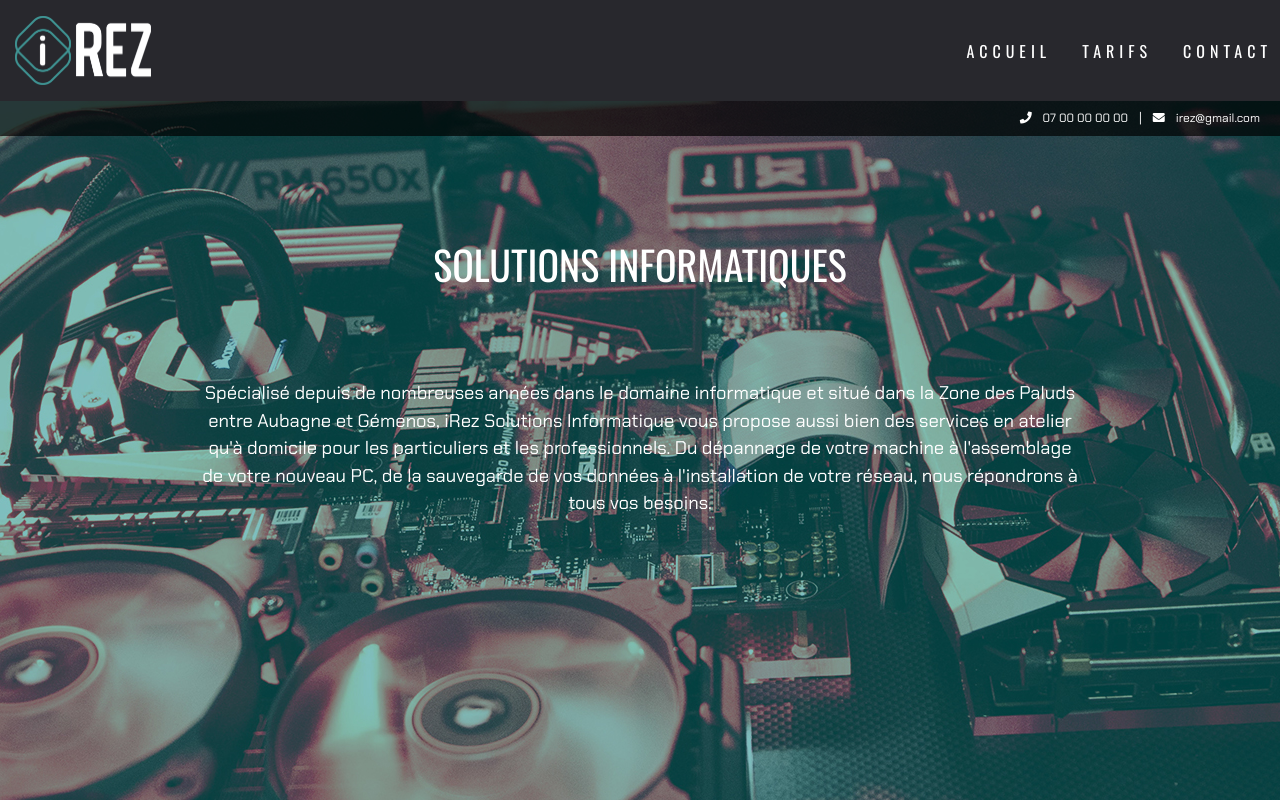
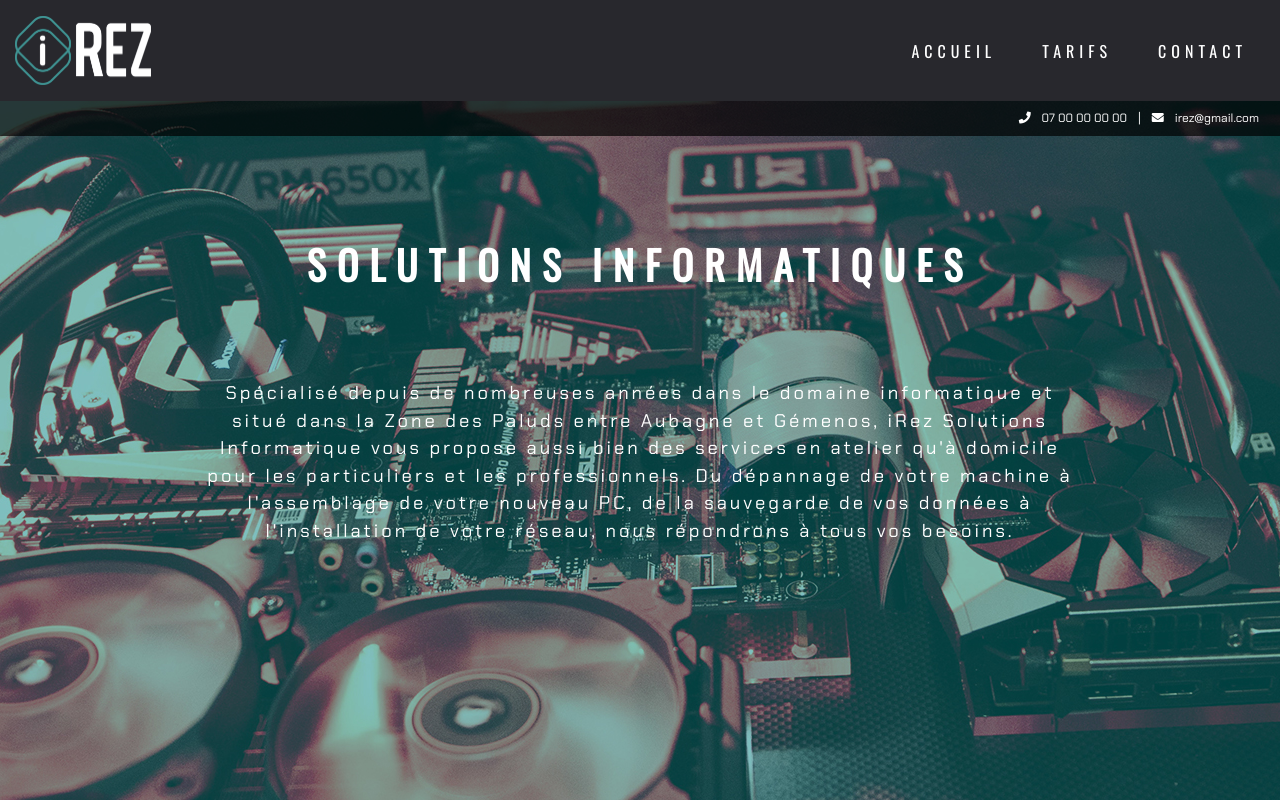
Before and after one commit to arthurb11/iRez, a PHP site: page / in a window 1280 px wide. Run offline with PHP 8.4, Linux system fonts and the light colour scheme; some libraries are stand-ins or nearby versions.

Commit message:
mathieu okok

```diff
--- a/css/style.css
+++ b/css/style.css
@@ -21,6 +21,16 @@ p{
     background-color: rgba(0,0,0,0.7);
 }
 
+h1 {
+    letter-spacing: 11px;
+    font-weight: bold;
+}
+
+p {
+    letter-spacing: 3px;
+    font-weight: 500;
+}
+
 
 /* HEADER */
 
@@ -33,7 +43,7 @@ p{
 }
 
 #contact-ul {
-    margin-right: 20px;
+    margin-right: 21px;
 }
 
 .logonav{
@@ -56,9 +66,12 @@ p{
 
 nav a{
     letter-spacing: 5px;
-    margin-left: 15px;
+    margin: 0 15px;
 }
 
+#navbarNavAltMarkup {
+    margin-right: 10px;
+}
 
 
 /* ACCUEIL */
@@ -139,12 +152,12 @@ button.navbar-toggler.bg-dark {
 }
 
 .navbar-toggler {
-    margin-right: 20px;
+    margin-right: 21px;
 }
 
 
 
-/* tablettes */
+/* portables et tablettes */
 @media screen and (max-width: 991px) {
 
     /*header nav*/
@@ -200,4 +213,10 @@ button.navbar-toggler.bg-dark {
         width: min-content;
         text-align: center;
     }
+
+    /* accueil carousel */
+    p {
+        letter-spacing: 0.5px;
+
+    }
 }
```
